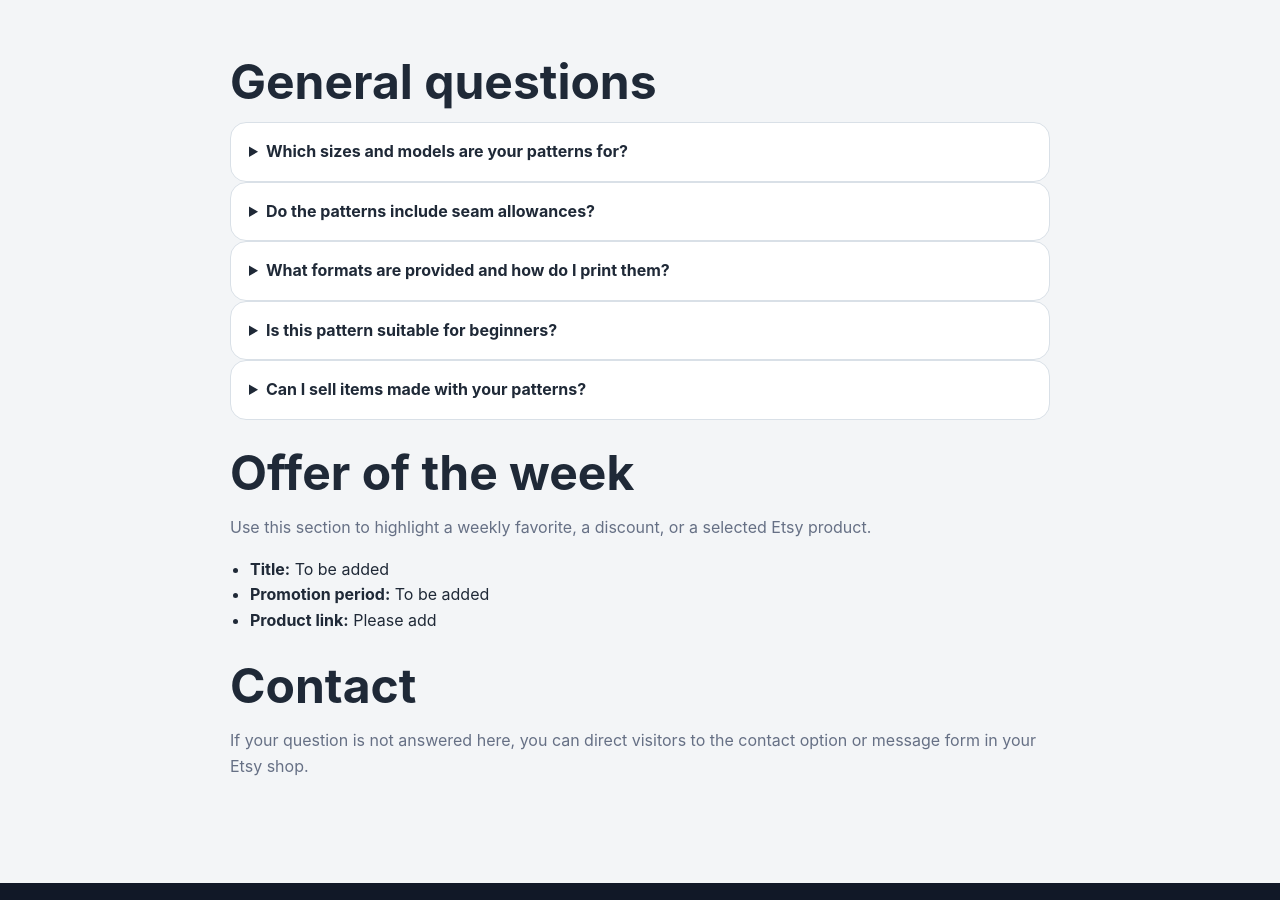
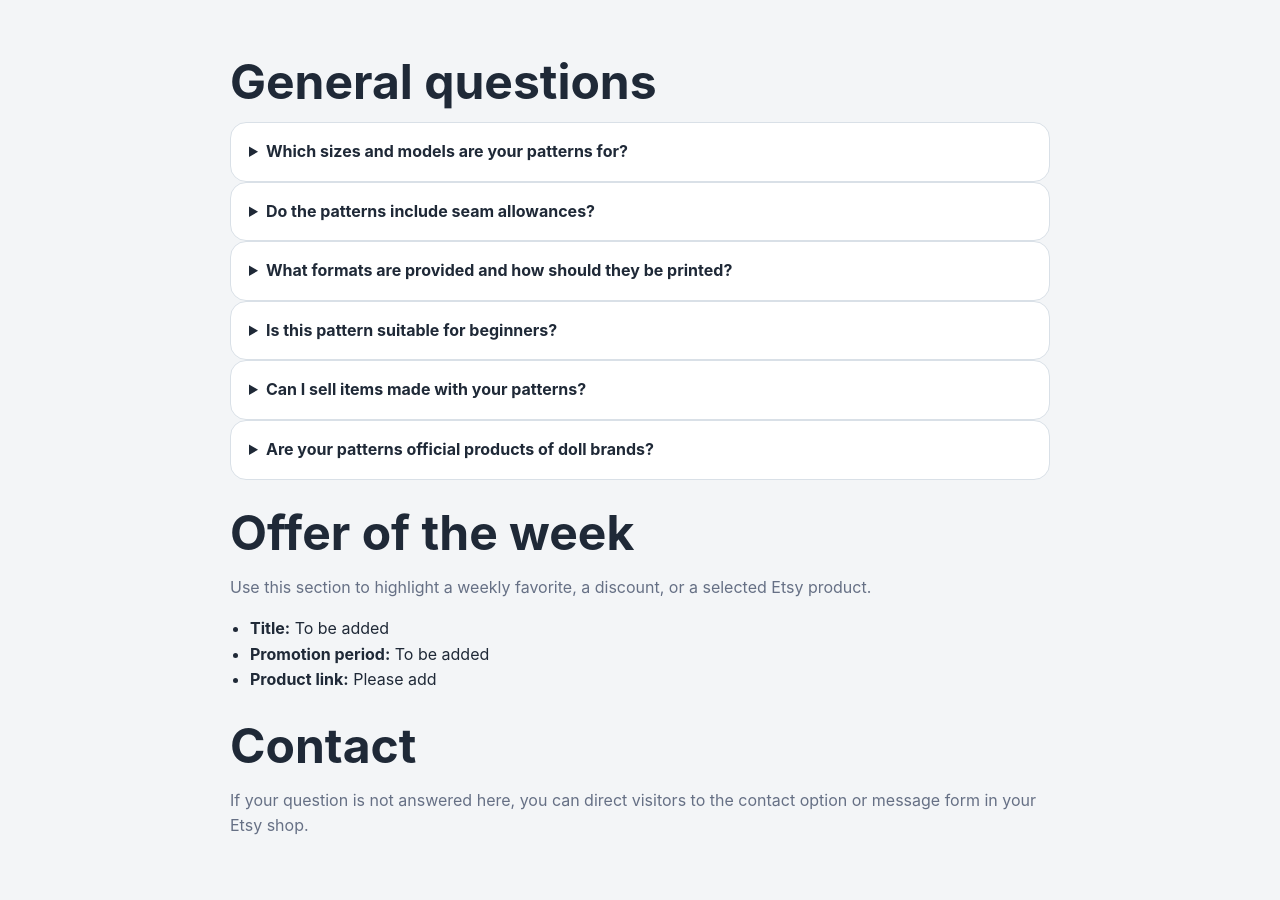
Before and after one commit to ShonieStyle/shoniestyle.github.io, a Jekyll site: the page built from faq.md, in a window 1280 px wide and 900 px high, scrolled down 331 px. Built offline with Jekyll 4.4.1, drawn with Linux system fonts in a browser that asks for light colours.

Commit message:
Update faq.yml

```diff
--- a/_data/en/faq.yml
+++ b/_data/en/faq.yml
@@ -1,14 +1,17 @@
 - question: "Which sizes and models are your patterns for?"
-  answer: "<b>Doll patterns:</b> I offer patterns for 1/6 and 1/12 scale dolls (e.g., Barbie, Bratz, Obitsu). Please check the specific listing for body types and compatibility.<br><br><b>Human-sized patterns:</b> I provide patterns for people in various sizes. Detailed size charts and measurements are available in each product description.<br><br><b>Accessories:</b> I also design patterns for various accessories. Please refer to the individual listings for details."
+  answer: "<b>Doll patterns:</b> I offer patterns for 1/6 and 1/12 scale dolls (e.g., Barbie, Bratz, Obitsu). Please refer to the specific listing for details regarding body types and compatibility.<br><br><b>Human-sized patterns:</b> I provide patterns for people in various sizes. Detailed size charts and measurements are available within each product description.<br><br><b>Accessories:</b> I also design patterns for various accessories. Please consult the individual listings for further information."
 
 - question: "Do the patterns include seam allowances?"
-  answer: "<b>Doll patterns:</b> Yes, seam allowances are included and marked with a <b>separate line</b> (stitching & cutting lines).<br><br><b>Human-sized patterns:</b> No, seam allowances are NOT included unless stated otherwise.<br><br><b>Accessories:</b> Please check the individual pattern instructions."
+  answer: "<b>Doll patterns:</b> Yes, seam allowances are included and marked with a <b>separate line</b> (stitching & cutting lines). This allows for high precision during the sewing process.<br><br><b>Human-sized patterns:</b> No, seam allowances are NOT included unless stated otherwise.<br><br><b>Accessories:</b> Please refer to the instructions provided with each individual pattern."
 
-- question: "What formats are provided and how do I print them?"
-  answer: "All patterns are digital PDFs. I provide <b>A4 and US Letter</b> formats for all projects. For human-sized patterns, I also include a <b>wide-format A0 (Plotter)</b> file.<br><br><b>Important:</b> Always print at 100% scale (Actual Size). Every pattern features a control square in cm and inches."
+- question: "What formats are provided and how should they be printed?"
+  answer: "All patterns are digital PDFs. I provide <b>A4 and US Letter</b> formats for all projects. For human-sized patterns, a <b>wide-format A0 (Plotter)</b> file is also included.<br><br><b>Important:</b> Please ensure your printer is set to 100% scale (Actual Size). Every pattern features a control square in cm and inches to verify printing accuracy."
 
 - question: "Is this pattern suitable for beginners?"
-  answer: "Yes! Most of my patterns are beginner-friendly and include a step-by-step photo tutorial. If a project is more complex, I explain the tricky steps in detail or provide a video link."
+  answer: "Yes. The majority of my patterns are beginner-friendly and include a comprehensive step-by-step photo tutorial. For more complex projects, I provide detailed explanations or video links to assist you through the process."
 
 - question: "Can I sell items made with your patterns?"
-  answer: "Yes, you can sell finished items made from my patterns in small quantities. However, mass production or reselling the digital files is strictly prohibited. Please credit ShonieStyle when possible!"
+  answer: "Yes, you are welcome to sell finished items made from my patterns in small quantities. However, mass production or the reselling/distribution of the digital files is strictly prohibited. Please credit ShonieStyle as the pattern designer when presenting your work."
+
+- question: "Are your patterns official products of doll brands?"
+  answer: "No. <b>ShonieStyle</b> is an independent design studio. My patterns are not affiliated with, endorsed by, or associated with any doll brand (e.g., Barbie, Bratz). Brand names are used solely to describe the fit and compatibility of the designs."
```
